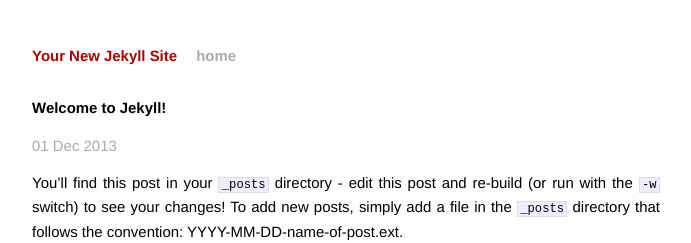
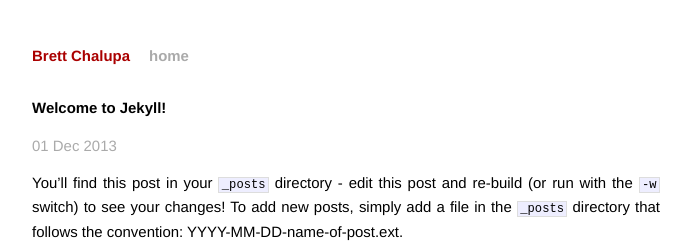
Before and after one commit to brettchalupa/brettchalupa.github.io, a Jekyll site: the page built from _posts/2013-12-01-welcome-to-jekyll.markdown, in a window 1280 px wide. Shown: the top 243 px of the page, without its empty margins (294-985 px from the left). Built offline with Jekyll 4.4.1, drawn with Linux system fonts in a browser that asks for light colours; Markdown is read by kramdown in place of the engine named in the settings.

Commit message:
Configure the site to be brettchalupa.com

```diff
--- /dev/null
+++ b/CNAME
@@ -0,0 +1 @@
+brettchalupa.com
--- a/_config.yml
+++ b/_config.yml
@@ -1,3 +1,3 @@
-name: Your New Jekyll Site
+name: Brett Chalupa
 markdown: redcarpet
 pygments: true
--- a/index.html
+++ b/index.html
@@ -1,6 +1,6 @@
 ---
 layout: default
-title: Your New Jekyll Site
+title: Home | Brett Chalupa
 ---
 
 <div id="home">
```
Also changed, not shown: 1 other file.
